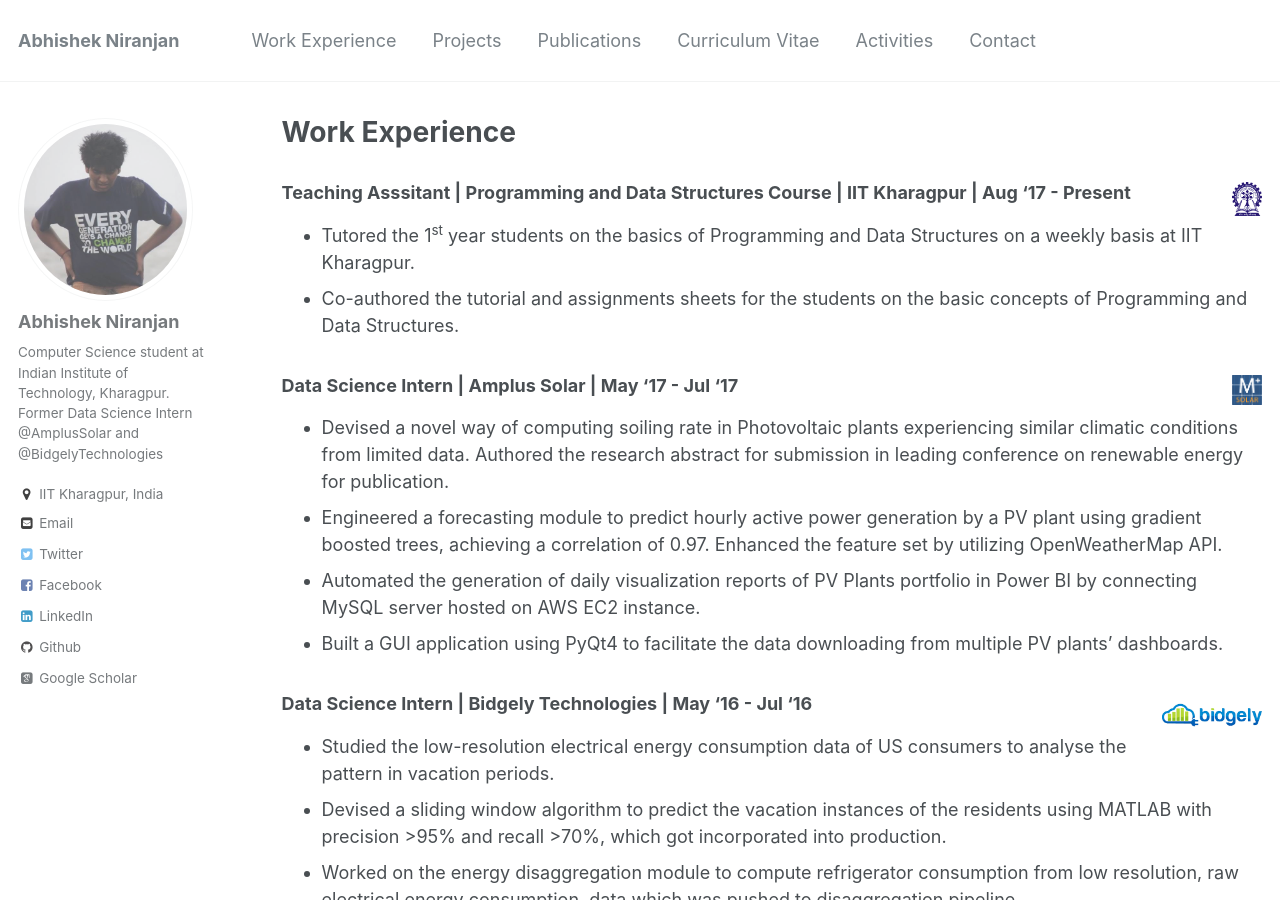
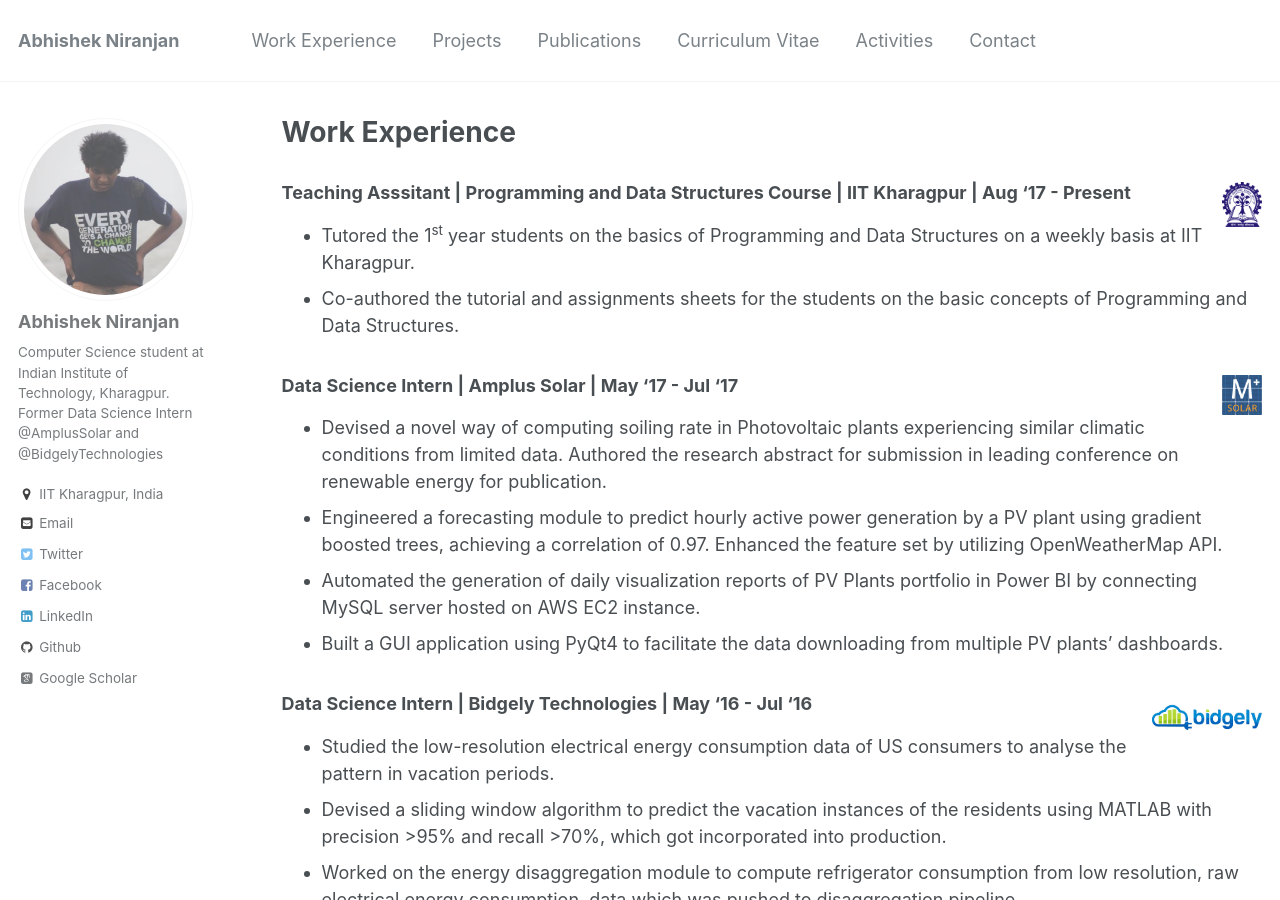
Before and after one commit to abhishek-niranjan/abhishek-niranjan.github.io, a Jekyll site: the page built from _pages/experience.md, in a window 1280 px wide and 900 px high. Built offline with Jekyll 4.4.1, drawn with Linux system fonts in a browser that asks for light colours; some web fonts are replaced.

```diff
--- a/_pages/experience.md
+++ b/_pages/experience.md
@@ -5,11 +5,11 @@ permalink: /experience/
 author_profile: true
 ---
 
-### Teaching Asssitant | Programming and Data Structures Course | IIT Kharagpur | Aug '17 - Present	<img src='/images/kgp.png'  width="30" height="30" align="right">
+### Teaching Asssitant | Programming and Data Structures Course | IIT Kharagpur | Aug '17 - Present	<img src='/images/kgp.png'  width="40" height="40" align="right">
 * Tutored the 1<sup>st</sup> year students on the basics of Programming and Data Structures on a weekly basis at IIT Kharagpur.
 * Co-authored the tutorial and assignments sheets for the students on the basic concepts of Programming and Data Structures.
 
-### Data Science Intern | Amplus Solar | May '17 - Jul '17							<img src='/images/mplus.png'  width="30" height="50" align="right">
+### Data Science Intern | Amplus Solar | May '17 - Jul '17							<img src='/images/mplus.png'  width="40" height="60" align="right">
 * Devised a novel way of computing soiling rate in Photovoltaic plants experiencing similar climatic conditions from limited
 data. Authored the research abstract for submission in leading conference on renewable energy for publication.
 * Engineered a forecasting module to predict hourly active power generation by a PV plant using gradient boosted trees,
@@ -18,7 +18,7 @@ achieving a correlation of 0.97. Enhanced the feature set by utilizing OpenWeath
 hosted on AWS EC2 instance.
 * Built a GUI application using PyQt4 to facilitate the data downloading from multiple PV plants' dashboards.
 
-### Data Science Intern | Bidgely Technologies | May '16 - Jul '16 		<img src='/images/bidgely.png'  width="100" height="30" align="right">
+### Data Science Intern | Bidgely Technologies | May '16 - Jul '16 		<img src='/images/bidgely.png'  width="110" height="40" align="right">
 * Studied the low-resolution electrical energy consumption data of US consumers to analyse the pattern in vacation periods.
 * Devised a sliding window algorithm to predict the vacation instances of the residents using MATLAB with precision >95%
 and recall >70%, which got incorporated into production.
@@ -26,7 +26,7 @@ and recall >70%, which got incorporated into production.
 energy consumption, data which was pushed to disaggregation pipeline.
 
 
-### Back-end Developer | Outsy | May '15 - Jul '15                            		<img src='/images/outsy.png'  width="100" height="30" align="right">
+### Back-end Developer | Outsy | May '15 - Jul '15                            		<img src='/images/outsy.png'  width="110" height="50" align="right">
 * Developed a polling feature for real-time meetings in Django Web Framework which was incorporated in the android app.
 * Extracted artists' names from 15,000 Facebook textual posts using Stanford POSTagger after NLTK assisted pre-processing.
 * Generated Artists database by drawing out information using Wikipedia API, Youtube API, and SoundCloud API.
```
